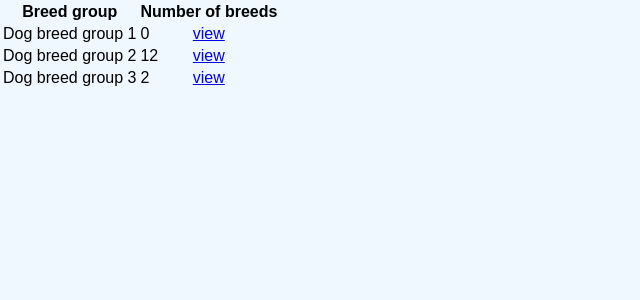
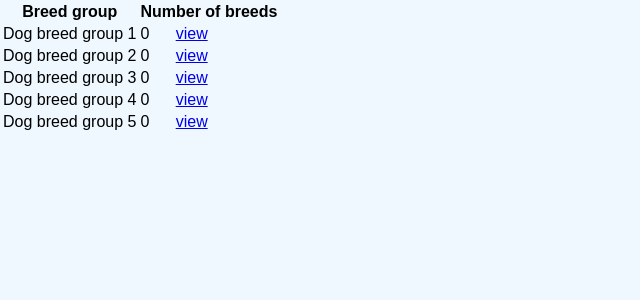
Before and after one commit to jimmaclean/redux-dogs, a React (Create React App) app: page / in a window 1280 px wide. Shown: the top 300 px of the page, without its empty margins (0-640 px from the left). Built offline with nearby package versions, Linux system fonts and the light colour scheme; no server answers.

Commit message:
need to install redux

```diff
--- a/src/App.js
+++ b/src/App.js
@@ -1,7 +1,27 @@
-import React from 'react';
-import './App.css';
-import AllBreedsTable from './components/AllBreedsTable';
+import React from "react";
+import "./App.css";
+import AllBreedsTable from "./components/AllBreedsTable";
+import { getAllBreedGroups } from "./lib/dogsApi";
 
-const App = () => <AllBreedsTable/>;
+const state = {
+  allBreedGroups: []
+};
+const api = getAllBreedGroups().then(({ message }) => {
+  Object.keys(message).map((breed) => {
+    let subBreedCount = message[breed].length;
+    state.allBreedGroups.push({
+      name: breed,
+      subBreedCount: subBreedCount,
+      subBreeds: subBreedCount > 0 ? message[breed] : null,
+    });
+  });
+});
+const App = () => {
+  return (
+    <div>
+      <AllBreedsTable />
+    </div>
+  );
+};
 
 export default App;
--- a/src/components/AllBreedsList.js
+++ b/src/components/AllBreedsList.js
@@ -10,7 +10,6 @@ class AllBreedsList extends Component {
   }
   componentDidMount() {
     getAllBreeds().then(({ message }) => {
-      console.log(message);
       let arrOfObjets = [];
       Object.keys(message).map((breed) =>
         arrOfObjets.push({
@@ -19,7 +18,6 @@ class AllBreedsList extends Component {
         })
       );
       this.setState({ breeds: arrOfObjets });
-      console.log(this.state);
     });
   }
 
--- a/src/components/AllBreedsTable.js
+++ b/src/components/AllBreedsTable.js
@@ -11,16 +11,20 @@ const Row = ({groupName, breedCount, url}) => (
         </td>
     </tr>
 )
+const testArray = [];
+for(let i = 0; i < 5; i++) {
+    testArray.push({name: `Dog breed group ${i+1}`});
+}
 export default () => (
     <Table>
         <thead>
-            <th>Breed group</th>
-            <th colSpan="2">Number of breeds</th>
+            <tr>
+                <th>Breed group</th>
+                <th colSpan="2">Number of breeds</th>
+            </tr>
         </thead>
         <tbody>
-            <Row groupName="Dog breed group 1" breedCount="0" url="/1"/>
-            <Row groupName="Dog breed group 2" breedCount="12" url="/2"/>
-            <Row groupName="Dog breed group 3" breedCount="2" url="/3"/>
+            {testArray.map((value, index) => <Row key={index} groupName={value.name} breedCount="0" url="/1"/>)}
         </tbody>
     </Table>
 );
--- a/src/lib/dogsApi.js
+++ b/src/lib/dogsApi.js
@@ -3,3 +3,9 @@ export const getAllBreeds = () => {
     response.json()
   );
 };
+
+export const getAllBreedGroups = () => {
+  return fetch("https://dog.ceo/api/breeds/list/all").then((response) =>
+    response.json()
+  );
+};
```
